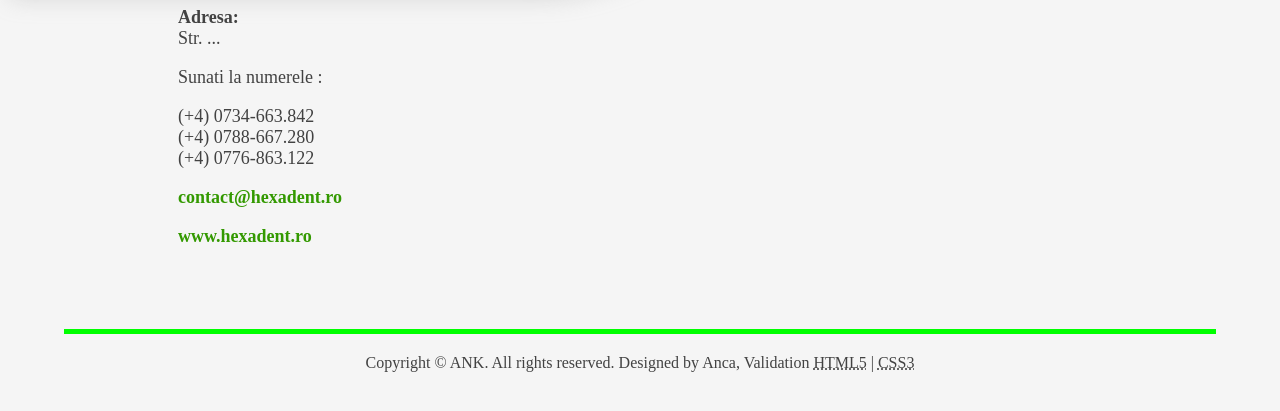
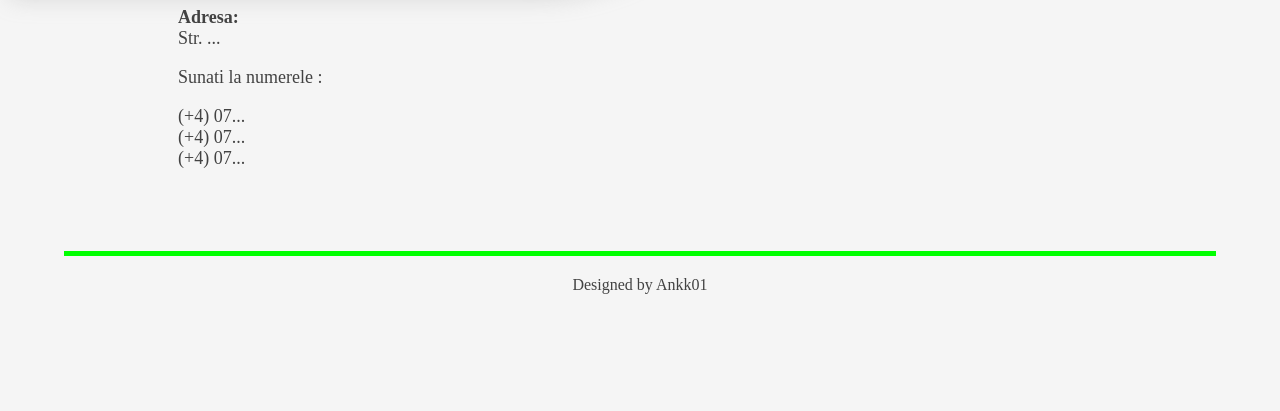
Before and after one commit to Anca212000/medical_template, a plain HTML site: page contact.html in a window 1280 px wide. Shown: the part 249-660 px from the top of the page. Drawn offline with Linux system fonts and the light colour scheme.

Commit message:
Add files via upload

```diff
--- a/contact.html
+++ b/contact.html
@@ -48,20 +48,14 @@
 	Sunati la numerele :
 	</p>
 	<br>
-	<p>(+4) 0734-663.842<br></p>
-	<p>(+4) 0788-667.280<br></p>
-	<p>(+4) 0776-863.122</p>
-	<br>
-	<p><a href="#"><b>contact@hexadent.ro</b></a></p>
-	<br>
-	<p><a href="#"><b>www.hexadent.ro</b></a></p>
+	<p>(+4) 07...<br></p>
+	<p>(+4) 07...<br></p>
+	<p>(+4) 07...</p>
 	<br>
 </div>
 <footer>
 <p>
-	Copyright &copy; ANK. All rights reserved. Designed by Anca</a>, Validation
-    <abbr title="HyperText Markup Language">HTML5</abbr> |
-    <abbr title="Cascading Style Sheets">CSS3</abbr>
+	Designed by Ankk01
 </p>
 </footer>
 </div>
```
Also changed, not shown: chir.html (+1 -3 lines), chird.html (+1 -3 lines), cosm.html (+1 -3 lines), despre.html (+1 -3 lines), endod.html (+1 -3 lines), galerie.html (+1 -3 lines), index.html (+1 -3 lines), odon.html (+1 -3 lines), parod.html (+1 -3 lines), profident.html (+1 -3 lines), programari.html (+5 -7 lines), prot.html (+1 -3 lines), specialisti.html (+1 -3 lines), trat.html (+1 -3 lines).
